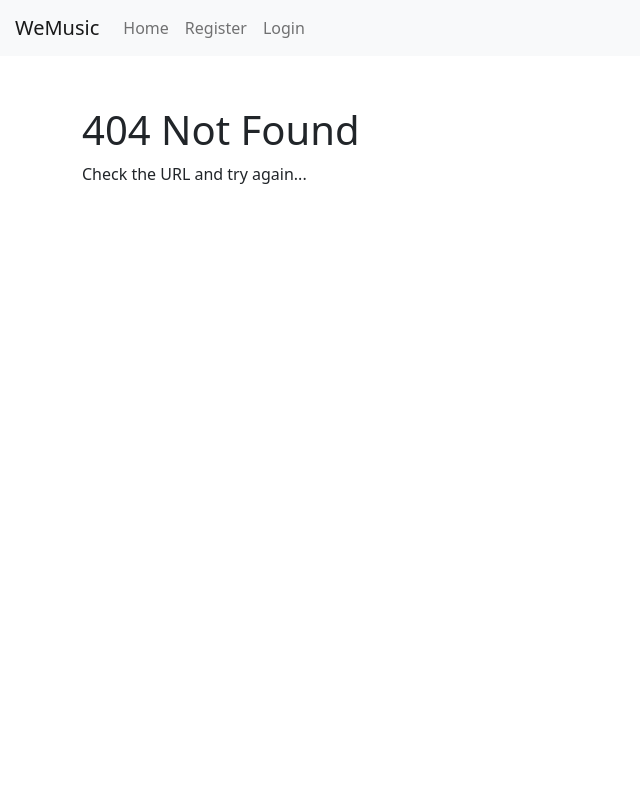
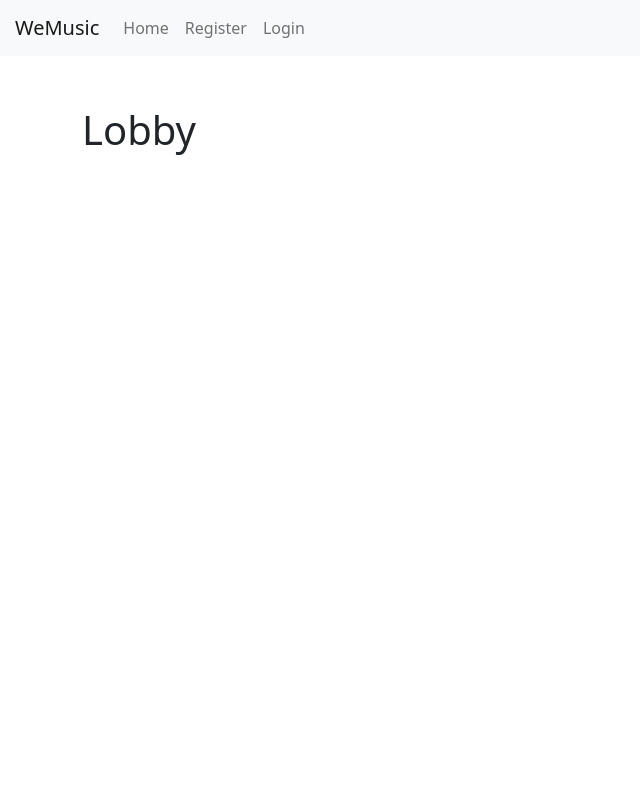
Before and after one commit to runbox13/websocket, a React (Create React App) app: page /lobby in a window 1280 px wide. Before the commit this address had no page. Shown: the top 800 px of the page, without its empty margins (0-640 px from the left). Built offline with nearby package versions, Linux system fonts and the light colour scheme.

Commit message:
create the lobby page

```diff
--- a/src/index.js
+++ b/src/index.js
@@ -1,29 +1,30 @@
-import React from 'react';
-import ReactDOM from 'react-dom';
+import React from 'react'
+import ReactDOM from 'react-dom'
 import {
   BrowserRouter as Router,
   Route,
   Switch
-} from 'react-router-dom';
+} from 'react-router-dom'
 import { Provider } from 'react-redux'
 import store from './store/index'
 
 // css
-import './index.css';
-import 'bootstrap/dist/css/bootstrap.min.css';
+import './index.css'
+import 'bootstrap/dist/css/bootstrap.min.css'
 
 // partials
-import Header from './partial/header';
-import Footer from './partial/footer';
+import Header from './partial/header'
+import Footer from './partial/footer'
 
 // pages
 import App from './App.js'
-import Login from './page/login';
-import NotFound from "./page/404";
-import Register from './page/register';
+import Lobby from "./page/lobby"
+import Login from './page/login'
+import NotFound from "./page/404"
+import Register from './page/register'
 
 // attach state to window object for debugging
-window.store = store;
+window.store = store
 
 ReactDOM.render(
   <Provider store={store}>
@@ -31,6 +32,7 @@ ReactDOM.render(
       <Header />
       <Switch>
         <Route exact path="/" component={App} />
+        <Route path="/lobby" component={Lobby} />
         <Route path="/login" component={Login} />
         <Route path="/register" component={Register} />
         <Route component={NotFound} />
--- /dev/null
+++ b/src/page/lobby.js
@@ -0,0 +1,35 @@
+import React from 'react'
+import { connect } from 'react-redux'
+
+class Lobby extends React.Component {
+    constructor() {
+        super()
+        this.state = {}
+    }
+
+    render() {
+        return (
+            <div className="container main">
+                <h1>Lobby</h1>
+            </div>
+        );
+    }
+};
+
+const mapStateToProps = state => {
+    return {
+        api: state.api,
+        user: state.user
+    }
+}
+
+const mapDispatchToProps = dispatch => {
+    return {
+        dispatch
+    }
+}
+
+export default connect(
+    mapStateToProps,
+    mapDispatchToProps
+)(Lobby);
```
